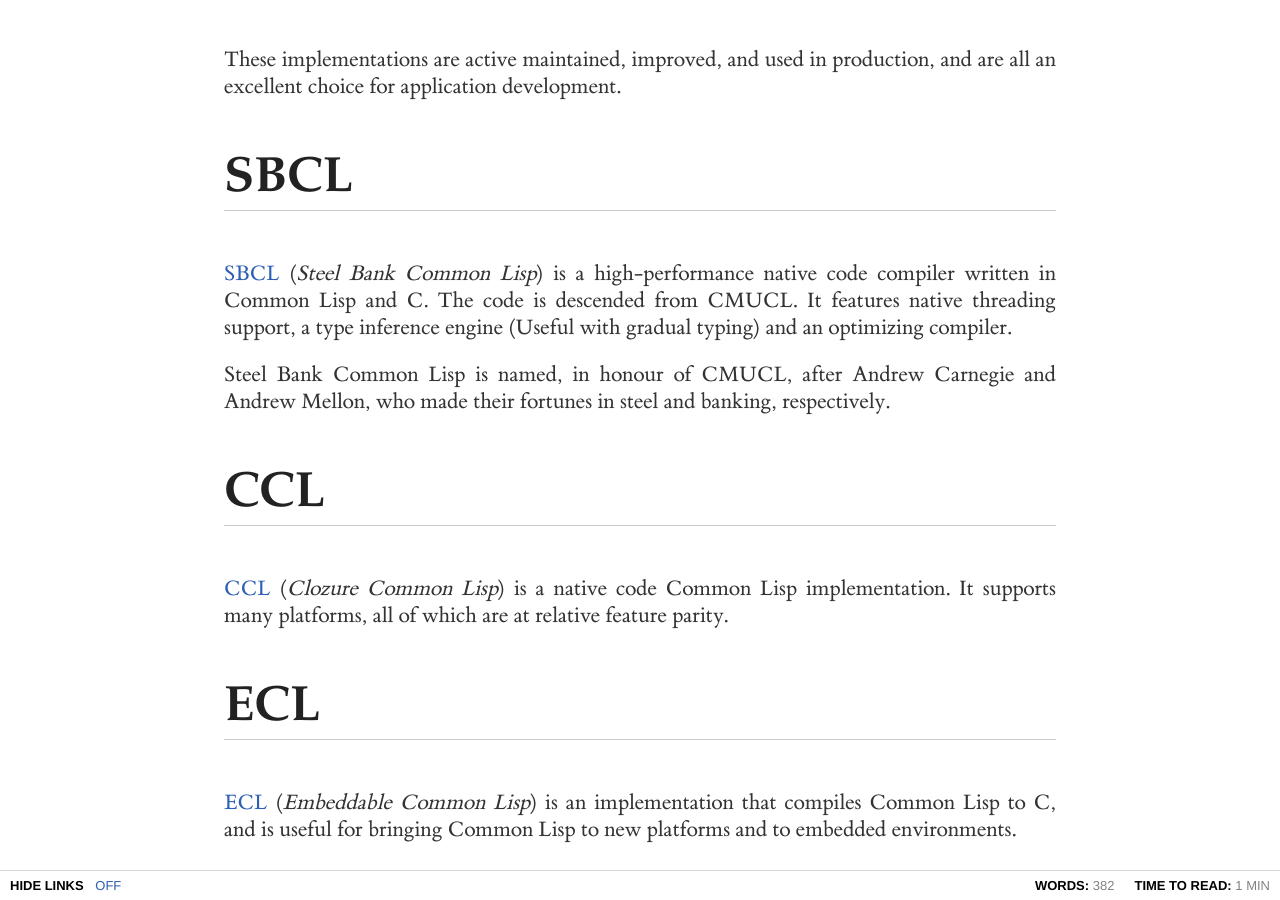
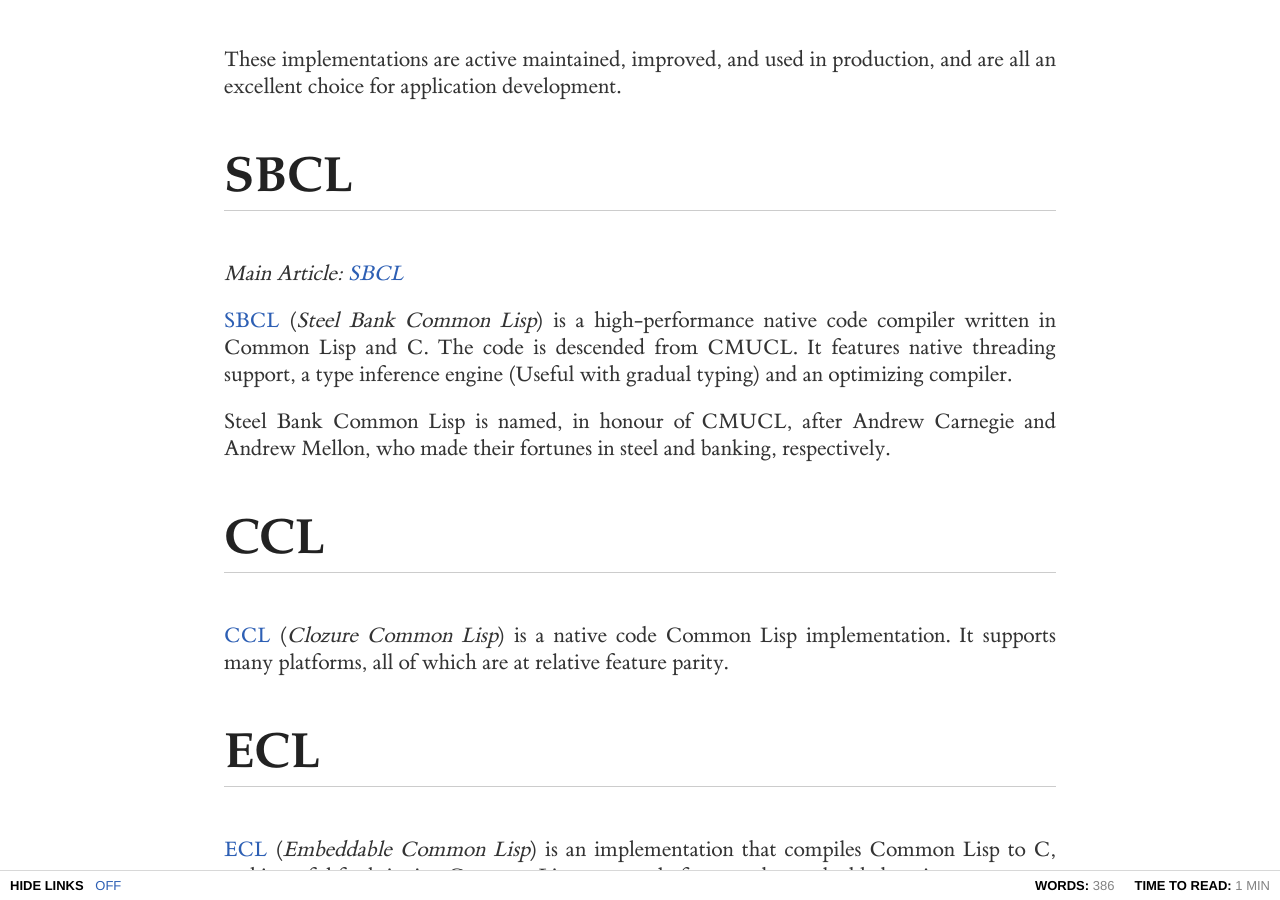
Before and after one commit to LispLang/lisplang.github.io, a Jekyll site: the page built from wiki/_posts/2016-01-01-implementations.md, in a window 1280 px wide and 900 px high, scrolled down 759 px. Built offline with Jekyll 4.4.1, drawn with Linux system fonts in a browser that asks for light colours.

Commit message:
Link to SBCL article

```diff
--- a/wiki/_posts/2016-01-01-implementations.md
+++ b/wiki/_posts/2016-01-01-implementations.md
@@ -14,6 +14,8 @@
 and are all an excellent choice for application development.
 
 ## SBCL
+
+_Main Article: [SBCL](/wiki/article/sbcl/)_
 
 [SBCL](http://sbcl.org/) (*Steel Bank Common Lisp*) is a high-performance native
 code compiler written in Common Lisp and C. The code is descended from CMUCL. It
```
